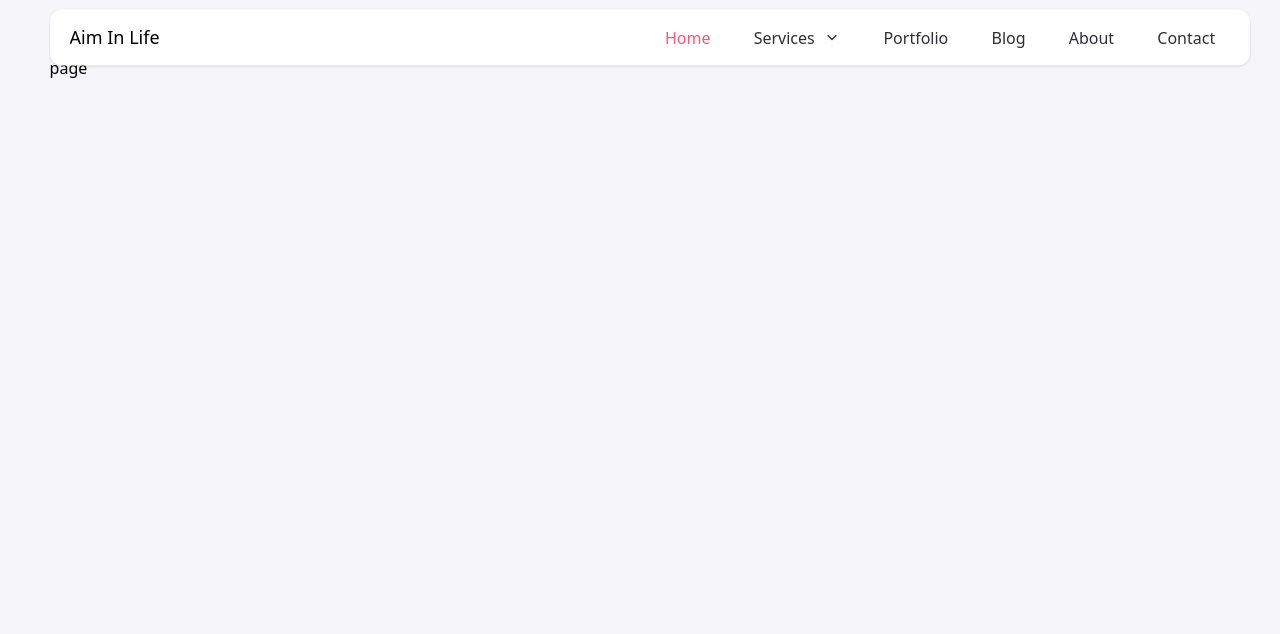
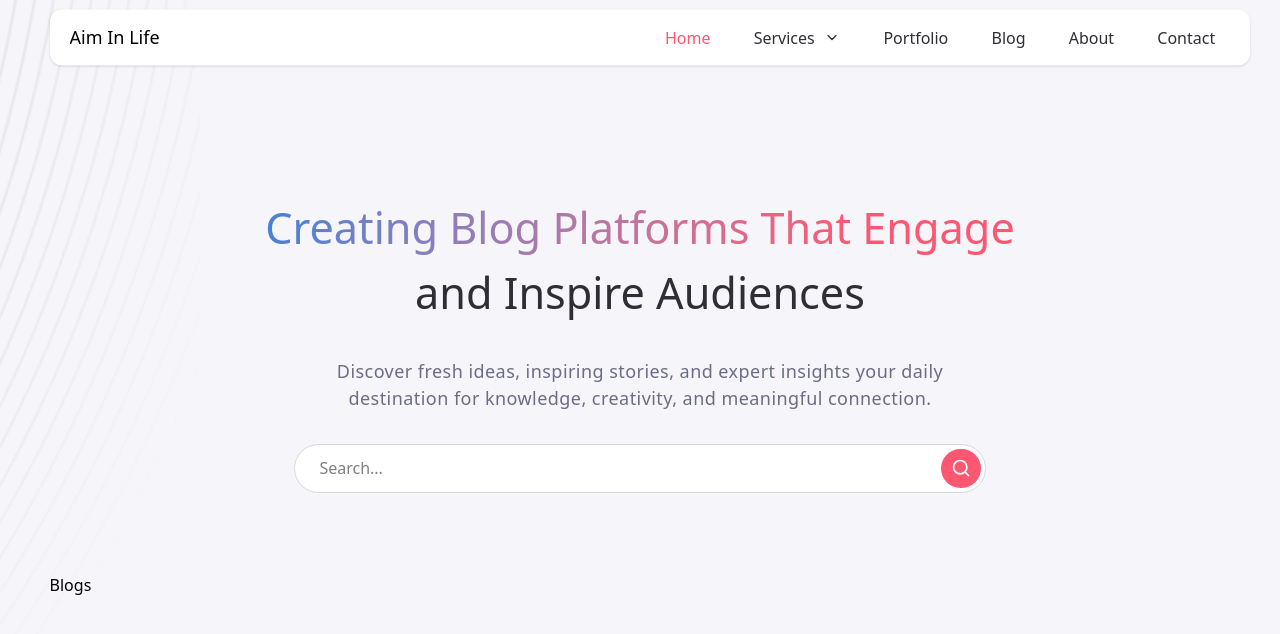
Before and after one commit to sami999khan999/aim_in_life, a Next.js app: page / in a window 1280 px wide. Shown: the top 634 px of the page. Built offline with nearby package versions, Linux system fonts and the light colour scheme.

Commit message:
first commit

```diff
--- a/package.json
+++ b/package.json
@@ -16,6 +16,7 @@
     "next": "15.4.6",
     "react": "19.1.0",
     "react-dom": "19.1.0",
+    "react-icons": "^5.5.0",
     "tailwind-merge": "^3.3.1"
   },
   "devDependencies": {
--- a/src/app/(root)/page.tsx
+++ b/src/app/(root)/page.tsx
@@ -1,9 +1,14 @@
-import React from 'react'
+import Blogs from "@/components/layout/Blogs";
+import Hero from "@/components/layout/Hero";
+import React from "react";
 
 const page = () => {
   return (
-    <div>page</div>
-  )
-}
+    <div className="space-y-[5rem]">
+      <Hero />
+      <Blogs />
+    </div>
+  );
+};
 
-export default page
+export default page;
--- /dev/null
+++ b/src/components/layout/Blogs.tsx
@@ -0,0 +1,7 @@
+import React from "react";
+
+const Blogs = () => {
+  return <div>Blogs</div>;
+};
+
+export default Blogs;
--- /dev/null
+++ b/src/components/layout/Hero.tsx
@@ -0,0 +1,39 @@
+import SearchBar from "../ui/SearchBar";
+
+const Hero = () => {
+  return (
+    <div className="flex items-center justify-center px-4">
+      <div className="flex flex-col items-center justify-center gap-8 mt-35 max-w-[48rem] w-full">
+        <div className="flex flex-col items-center justify-center text-center">
+          <h1
+            className="gradient-text font-medium w-fit
+            text-[2rem]  md:text-[2.7rem]
+            xs:text-[1.8rem]"
+          >
+            Creating Blog Platforms That Engage
+          </h1>
+          <h1
+            className="font-medium w-fit text-text-color
+            text-[2rem]  md:text-[2.7rem]
+            xs:text-[1.8rem]"
+          >
+            and Inspire Audiences
+          </h1>
+        </div>
+        <p
+          className="text-text-color-muted text-center
+          lg:text-size-18 line-clamp-2 w-[90%] tracking-wide"
+        >
+          Discover fresh ideas, inspiring stories, and expert insights your
+          daily destination for knowledge, creativity, and meaningful
+          connection.
+        </p>
+        <SearchBar />
+      </div>
+      <div className="absolute top-0 left-0 bg-pattern w-[200px] h-full hidden lg:block" />
+      {/* <div className="glow-ball absolute  -top-40 -left-40 w-[400px] h-[400px] hidden lg:block" /> */}
+    </div>
+  );
+};
+
+export default Hero;
--- /dev/null
+++ b/src/components/ui/Heading.tsx
@@ -0,0 +1,22 @@
+import { cn } from "@/lib/utils";
+import { ClassValue } from "clsx";
+import React from "react";
+
+const Heading = ({ className }: { className?: ClassValue }) => {
+  return (
+    <div>
+      <div className="w-2 h-2 rounded-full bg-black"></div>
+
+      <h2
+        className={cn(
+          "text-xl text-text-color font-medium tracking-wide text-center",
+          className
+        )}
+      >
+        Discover Popular Blogs
+      </h2>
+    </div>
+  );
+};
+
+export default Heading;
--- /dev/null
+++ b/src/components/ui/SearchBar.tsx
@@ -0,0 +1,57 @@
+"use client";
+
+import { cn } from "@/lib/utils";
+import { ClassValue } from "clsx";
+import { useRouter } from "next/navigation";
+import React, { useState } from "react";
+import { FiSearch } from "react-icons/fi";
+
+const SearchBar = ({ className }: { className?: ClassValue }) => {
+  const [query, setQuery] = useState("");
+  const router = useRouter();
+
+  const handleSearch = (e: React.FormEvent) => {
+    e.preventDefault();
+
+    const searchParams = new URLSearchParams(window.location.search);
+
+    if (!query.trim()) {
+      searchParams.delete("search");
+    } else {
+      searchParams.set("search", query.trim());
+    }
+
+    const newQueryString = searchParams.toString();
+    const newUrl = newQueryString
+      ? `${window.location.pathname}?${newQueryString}`
+      : window.location.pathname;
+
+    router.push(newUrl);
+  };
+
+  return (
+    <form
+      onSubmit={handleSearch}
+      className={cn(
+        "flex items-center border border-border rounded-full pl-space-lg w-[90%] bg-bg-light py-space-xs pr-space-xs",
+        className
+      )}
+    >
+      <input
+        type="text"
+        placeholder="Search..."
+        value={query}
+        onChange={(e) => setQuery(e.target.value)}
+        className="flex-grow outline-none border-none"
+      />
+      <button
+        type="submit"
+        className="bg-primary p-space-sm rounded-full text-bg-light hover:bg-text-color flex items-center justify-center duration-300"
+      >
+        <FiSearch size={20} />
+      </button>
+    </form>
+  );
+};
+
+export default SearchBar;
```
Also changed, not shown: 1 other file (tests, documents, lock files or other folders).
